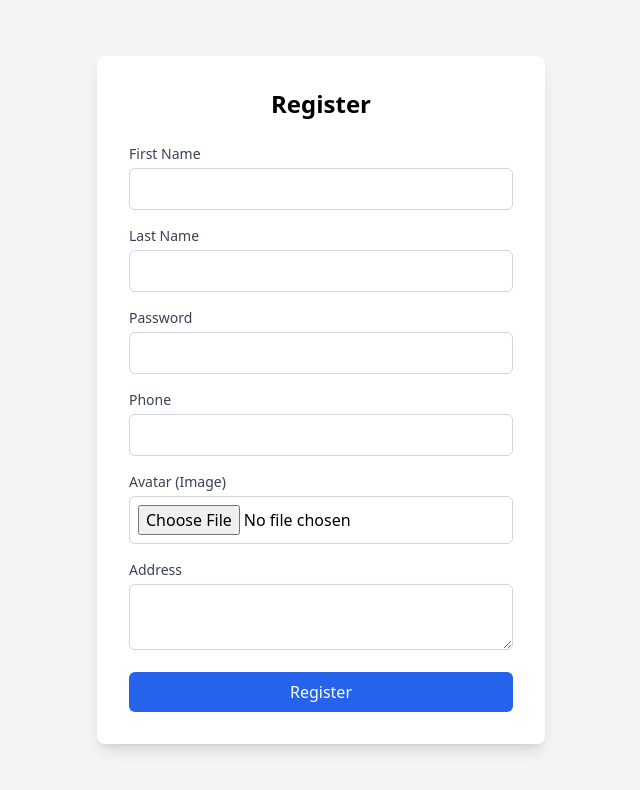
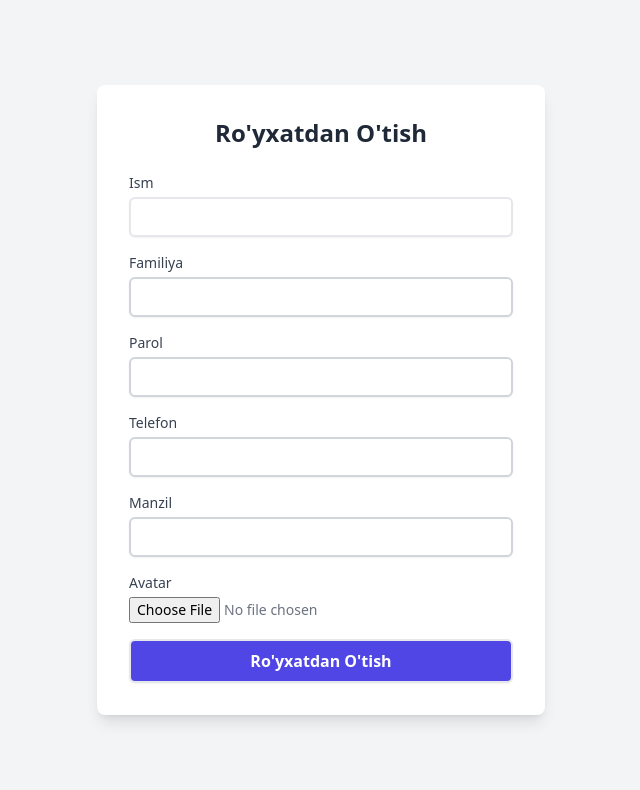
Before and after one commit to Ahrorbek05/LinCor-Dashboard, a React (Vite) app: page /register in a window 1280 px wide. Shown: the top 790 px of the page, without its empty margins (319-959 px from the left). Built offline with nearby package versions, Linux system fonts and the light colour scheme.

Commit message:
bugs.....

```diff
--- a/package.json
+++ b/package.json
@@ -12,6 +12,7 @@
   "dependencies": {
     "axios": "^1.7.9",
     "framer-motion": "^11.18.0",
+    "js-cookie": "^3.0.5",
     "lucide-react": "^0.471.1",
     "react": "^18.3.1",
     "react-dom": "^18.3.1",
--- a/src/pages/Login.jsx
+++ b/src/pages/Login.jsx
@@ -1,6 +1,6 @@
 import React, { useState } from "react";
-import axios from "axios";
 import { useNavigate } from "react-router-dom";
+import API from "../api";
 
 const Login = () => {
     const [formData, setFormData] = useState({
@@ -20,8 +20,8 @@ const Login = () => {
     const handleSubmit = async (e) => {
         e.preventDefault();
         try {
-            const response = await axios.post(
-                "http://localhost:8000/api/v1/auth/login",
+            const response = await API.post(
+                "/login",
                 formData
             );
             localStorage.setItem("token", response.data.token);
--- a/src/pages/Register.jsx
+++ b/src/pages/Register.jsx
@@ -1,146 +1,136 @@
 import React, { useState } from "react";
+import Cookies from "js-cookie";
 import API from "../api";
 
-const Register = () => {
+const RegisterPage = () => {
     const [formData, setFormData] = useState({
-        firstName: "",
-        lastName: "",
+        firstname: "",
+        lastname: "",
         password: "",
         phone: "",
+        address: "",
         avatar: null,
-        address: "",
     });
 
-    const [error, setError] = useState(null);
-    const [success, setSuccess] = useState(null);
+    const handleChange = (e) => {
+        const { name, value } = e.target;
+        setFormData({ ...formData, [name]: value });
+    };
 
-    const handleChange = (e) => {
-        const { name, value, type, files } = e.target;
-        if (type === "file") {
-            setFormData((prevState) => ({
-                ...prevState,
-                [name]: files[0],
-            }));
-        } else {
-            setFormData((prevState) => ({
-                ...prevState,
-                [name]: value,
-            }));
-        }
+    const handleFileChange = (e) => {
+        setFormData({ ...formData, avatar: e.target.files[0] });
     };
 
     const handleSubmit = async (e) => {
         e.preventDefault();
-        setError(null);
-        setSuccess(null);
 
-        const formDataToSend = new FormData();
-        for (const key in formData) {
-            formDataToSend.append(key, formData[key]);
+        const data = new FormData();
+        data.append("firstname", formData.firstname);
+        data.append("lastname", formData.lastname);
+        data.append("password", formData.password);
+        data.append("phone", formData.phone);
+        data.append("address", formData.address);
+        if (formData.avatar) {
+            data.append("avatar", formData.avatar);
         }
 
         try {
-            const response = await API.post("/register", formDataToSend, {
-                headers: {
-                    "Content-Type": "multipart/form-data",
-                },
+            const response = await API.post("/auth/register", data);
+
+            const { accessToken, refreshToken } = response.data;
+
+            localStorage.setItem("accessToken", accessToken);
+            Cookies.set("refreshToken", refreshToken, { expires: 7 });
+
+            alert("Ro'yxatdan o'tish muvaffaqiyatli!");
+            setFormData({
+                firstname: "",
+                lastname: "",
+                password: "",
+                phone: "",
+                address: "",
+                avatar: null,
             });
-
-            if (response.data.success) {
-                setSuccess("Foydalanuvchi muvaffaqiyatli ro'yxatdan o'tdi!");
-                console.log("User registered:", response.data);
-            } else {
-                setError("Ro'yxatdan o'tishda xatolik yuz berdi.");
-            }
         } catch (error) {
-            if (error.response) {
-                setError(
-                    `Xatolik: ${error.response.data.message || "Noma'lum xatolik"}`
-                );
-            } else if (error.request) {
-                setError("CORS xatosi: Backend javob bermayapti yoki ruxsat yo'q.");
-            } else {
-                setError(`Xatolik: ${error.message}`);
-            }
-            console.error("Error registering user:", error);
+            alert(`Ro'yxatdan o'tishda xato yuz berdi: ${error.response?.data?.message || error.message}`);
         }
     };
 
     return (
-        <div className="flex justify-center items-center min-h-screen bg-gray-100">
+        <div className="min-h-screen flex items-center justify-center bg-gray-100">
             <div className="bg-white p-8 rounded-lg shadow-lg w-full max-w-md">
-                <h2 className="text-2xl font-bold mb-6 text-center">Register</h2>
-                {error && (
-                    <div className="mb-4 p-2 bg-red-100 text-red-700 border border-red-300 rounded-md">
-                        {error}
-                    </div>
-                )}
-                {success && (
-                    <div className="mb-4 p-2 bg-green-100 text-green-700 border border-green-300 rounded-md">
-                        {success}
-                    </div>
-                )}
-                <form onSubmit={handleSubmit}>
-                    {[
-                        { id: "firstName", label: "First Name", type: "text" },
-                        { id: "lastName", label: "Last Name", type: "text" },
-                        { id: "password", label: "Password", type: "password" },
-                        { id: "phone", label: "Phone", type: "tel" },
-                    ].map((field) => (
-                        <div key={field.id} className="mb-4">
-                            <label
-                                className="block text-sm font-medium text-gray-700"
-                                htmlFor={field.id}
-                            >
-                                {field.label}
-                            </label>
-                            <input
-                                type={field.type}
-                                id={field.id}
-                                name={field.id}
-                                value={formData[field.id]}
-                                onChange={handleChange}
-                                required
-                                className="mt-1 p-2 w-full border border-gray-300 rounded-md"
-                            />
-                        </div>
-                    ))}
-                    <div className="mb-4">
-                        <label
-                            className="block text-sm font-medium text-gray-700"
-                            htmlFor="avatar"
-                        >
-                            Avatar (Image)
-                        </label>
+                <h1 className="text-2xl font-bold mb-6 text-center text-gray-800">Ro'yxatdan O'tish</h1>
+                <form onSubmit={handleSubmit} className="space-y-4">
+                    <div>
+                        <label className="block text-sm font-medium text-gray-700">Ism</label>
                         <input
-                            type="file"
-                            id="avatar"
-                            name="avatar"
+                            type="text"
+                            name="firstname"
+                            value={formData.firstname}
                             onChange={handleChange}
-                            className="mt-1 p-2 w-full border border-gray-300 rounded-md"
+                            required
+                            className="mt-1 block w-full rounded-md p-2 border-2 shadow-sm focus:border-indigo-500 focus:ring-indigo-500 sm:text-sm"
                         />
                     </div>
-                    <div className="mb-4">
-                        <label
-                            className="block text-sm font-medium text-gray-700"
-                            htmlFor="address"
-                        >
-                            Address
-                        </label>
-                        <textarea
-                            id="address"
+                    <div>
+                        <label className="block text-sm font-medium text-gray-700">Familiya</label>
+                        <input
+                            type="text"
+                            name="lastname"
+                            value={formData.lastname}
+                            onChange={handleChange}
+                            required
+                            className="mt-1 block w-full p-2 border-2 rounded-md border-gray-300 shadow-sm focus:border-indigo-500 focus:ring-indigo-500 sm:text-sm"
+                        />
+                    </div>
+                    <div>
+                        <label className="block text-sm font-medium text-gray-700">Parol</label>
+                        <input
+                            type="password"
+                            name="password"
+                            value={formData.password}
+                            onChange={handleChange}
+                            required
+                            className="mt-1 block w-full p-2 border-2 rounded-md border-gray-300 shadow-sm focus:border-indigo-500 focus:ring-indigo-500 sm:text-sm"
+                        />
+                    </div>
+                    <div>
+                        <label className="block text-sm font-medium text-gray-700">Telefon</label>
+                        <input
+                            type="text"
+                            name="phone"
+                            value={formData.phone}
+                            onChange={handleChange}
+                            required
+                            className="mt-1 block w-full p-2 border-2 rounded-md border-gray-300 shadow-sm focus:border-indigo-500 focus:ring-indigo-500 sm:text-sm"
+                        />
+                    </div>
+                    <div>
+                        <label className="block text-sm font-medium text-gray-700">Manzil</label>
+                        <input
+                            type="text"
                             name="address"
                             value={formData.address}
                             onChange={handleChange}
                             required
-                            className="mt-1 p-2 w-full border border-gray-300 rounded-md"
+                            className="mt-1 block w-full p-2 border-2 rounded-md border-gray-300 shadow-sm focus:border-indigo-500 focus:ring-indigo-500 sm:text-sm"
+                        />
+                    </div>
+                    <div>
+                        <label className="block text-sm font-medium text-gray-700">Avatar</label>
+                        <input
+                            type="file"
+                            name="avatar"
+                            onChange={handleFileChange}
+                            required
+                            className="mt-1 block w-full text-sm text-gray-500"
                         />
                     </div>
                     <button
                         type="submit"
-                        className="w-full py-2 px-4 bg-blue-600 text-white rounded-md hover:bg-blue-700 focus:outline-none"
+                        className="w-full py-2 px-4 p-2 border-2 bg-indigo-600 text-white font-semibold rounded-md shadow-sm hover:bg-indigo-700 focus:outline-none focus:ring-2 focus:ring-indigo-500 focus:ring-offset-2"
                     >
-                        Register
+                        Ro'yxatdan O'tish
                     </button>
                 </form>
             </div>
@@ -148,4 +138,4 @@ const Register = () => {
     );
 };
 
-export default Register;
+export default RegisterPage;
```
Also changed, not shown: src/api.js (+49 -31 lines), 1 other file (tests, documents, lock files or other folders).
